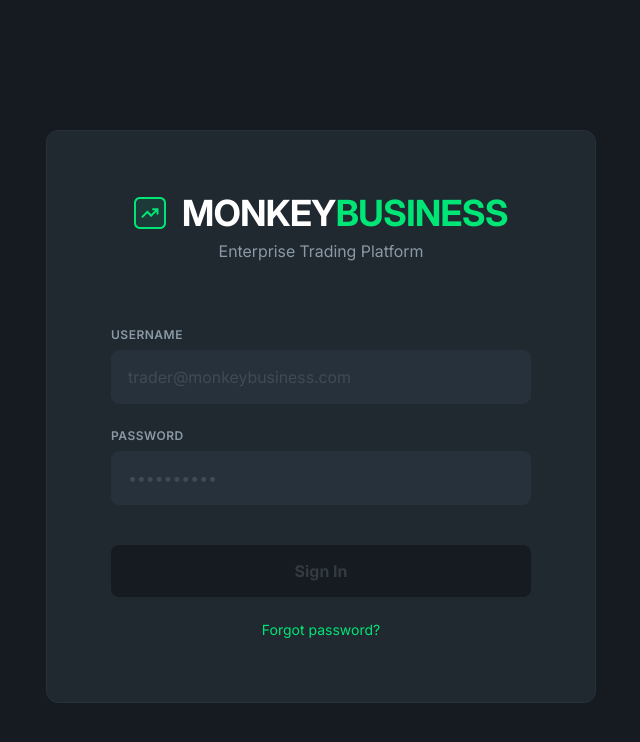
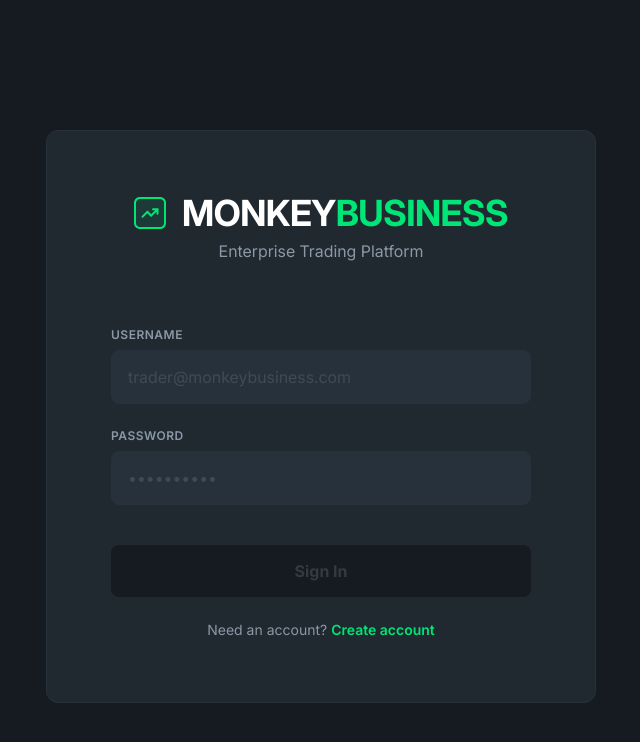
Before and after one commit to monkey-business-stonks/monkey-business, an Angular app in the folder ui/: page /login in a window 1280 px wide. Shown: the top 742 px of the page, without its empty margins (319-959 px from the left). Built offline with nearby package versions, Linux system fonts and the light colour scheme.

Commit message:
Changed the forgot password to create account and made an create account page

```diff
--- a/ui/src/app/login/login/login.css
+++ b/ui/src/app/login/login/login.css
@@ -146,12 +146,12 @@ form {
   cursor: not-allowed;
 }
 
-/* ===== FORGOT PASSWORD LINK ===== */
+/* ===== CREATE ACCOUNT LINK ===== */
 .forgot-password-link {
   display: block;
   background: none;
   border: none;
-  color: var(--accent-primary);
+  color: var(--text-secondary);
   font-size: var(--font-size-sm);
   cursor: pointer;
   text-decoration: none;
@@ -163,7 +163,14 @@ form {
   width: fit-content;
 }
 
-.forgot-password-link:hover {
+.create-account-link {
+  color: var(--accent-primary);
+  font-weight: var(--font-weight-semibold);
+  text-decoration: none;
+  transition: color var(--transition-duration);
+}
+
+.forgot-password-link:hover .create-account-link {
   color: #00d462;
   text-decoration: underline;
 }
--- a/ui/src/app/login/login/login.html
+++ b/ui/src/app/login/login/login.html
@@ -43,8 +43,8 @@
       </button>
     </form>
 
-    <button type="button" class="forgot-password-link" (click)="onForgotPassword()">
-      Forgot password?
+    <button type="button" class="forgot-password-link" (click)="onCreateAccount()">
+      Need an account? <span class="create-account-link">Create account</span>
     </button>
   </div>
 </div>
--- a/ui/src/app/login/login/login.ts
+++ b/ui/src/app/login/login/login.ts
@@ -1,18 +1,19 @@
 import { Component, signal, computed } from '@angular/core';
 import { FormsModule } from '@angular/forms';
 import { CommonModule } from '@angular/common';
+import { Router } from '@angular/router';
 
 /**
  * Login Component
  *
  * Handles user authentication and login functionality for the Monkey Business trading platform.
  * This is a standalone component that manages user credentials (username and password) and
- * provides handlers for sign-in and password recovery flows.
+ * provides handlers for sign-in and account creation navigation.
  *
  * Features:
  * - User input validation and state management using Angular signals
  * - Form submission handling for authentication
- * - Forgot password functionality navigation
+ * - Account creation page navigation
  * - Two-way data binding for form inputs
  *
  * @standalone true
@@ -37,6 +38,12 @@ export class Login {
   });
 
   /**
+   * Constructor - Injects Router service for navigation
+   * @param {Router} router - Angular Router service
+   */
+  constructor(private router: Router) {}
+
+  /**
    * Handles the sign-in form submission
    *
    * This method is called when the user clicks the "Sign In" button.
@@ -58,19 +65,14 @@ export class Login {
   }
 
   /**
-   * Handles the forgot password button click
+   * Handles the create account button click
    *
-   * This method is called when the user clicks the "Forgot password?" link.
-   * Currently logs to console for debugging.
-   * Should navigate to a password reset page or show a recovery modal.
-   *
-   * TODO: Navigate to password reset/recovery page
-   * TODO: Open password recovery modal
+   * This method is called when the user clicks the "Create account" link.
+   * Navigates to the account creation/registration page.
    *
    * @returns {void}
    */
-  onForgotPassword() {
-    console.log('Forgot password clicked');
-    // TODO: Navigate to password reset page
+  onCreateAccount() {
+    this.router.navigate(['/create-account']);
   }
 }
```
Also changed, not shown: ui/src/app/login/create-account/create-user-account.png (deleted), 1 other file (tests, documents, lock files or other folders).
